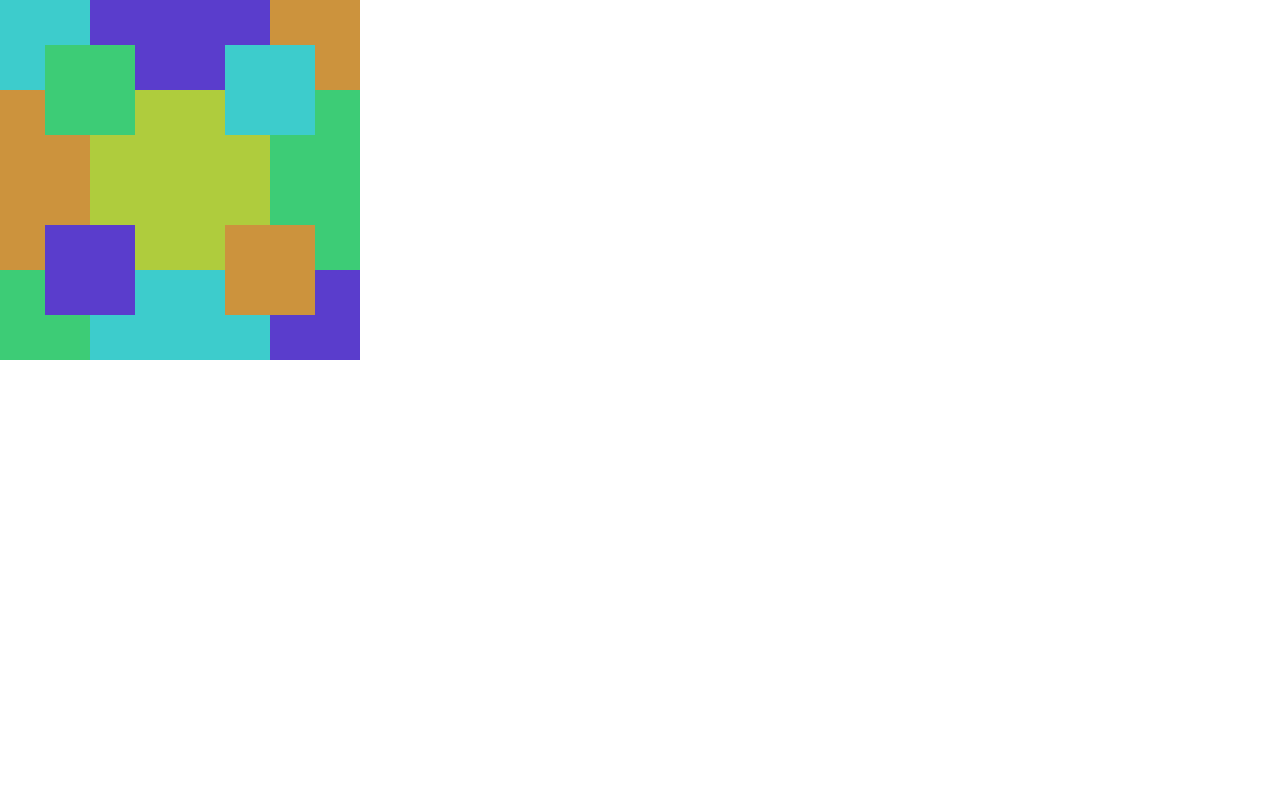
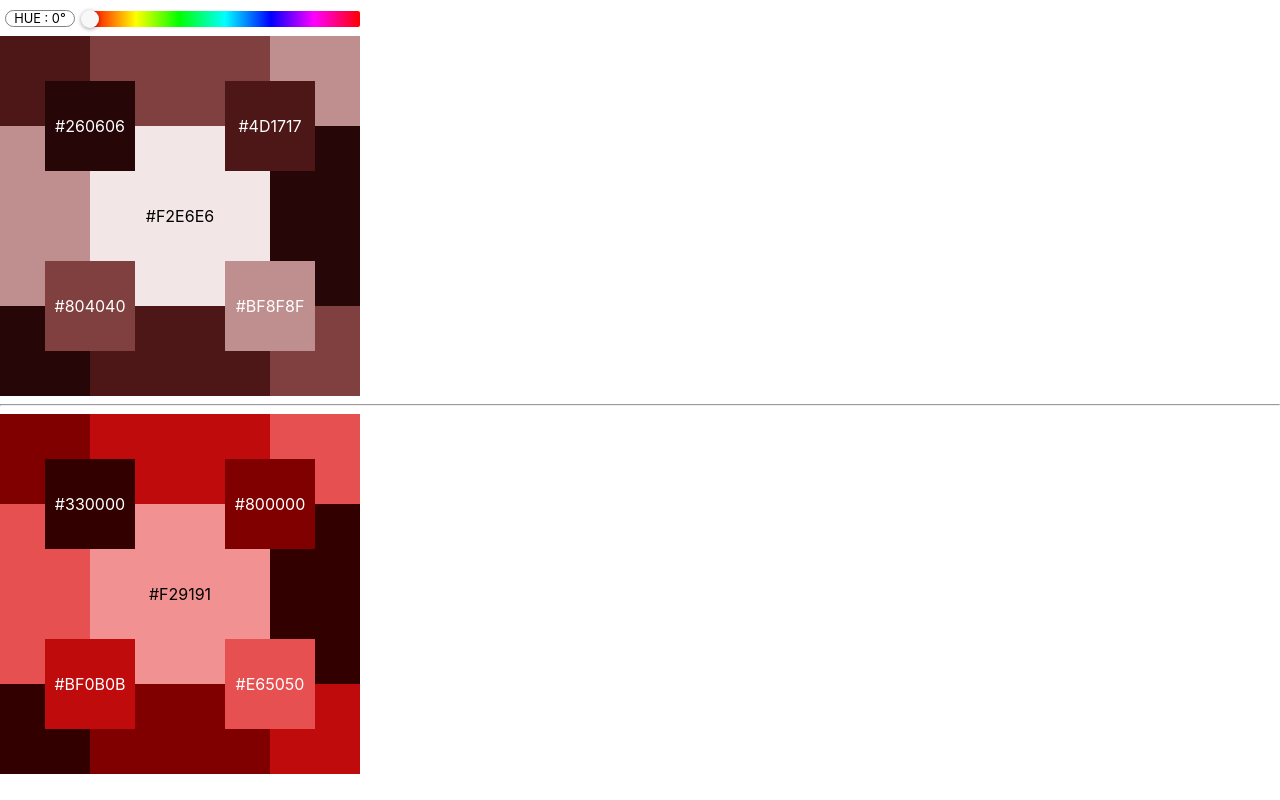
Before and after one commit to jacealan/cpm, a React (Create React App) app: page / in a window 1280 px wide. Built offline with nearby package versions, Linux system fonts and the light colour scheme.

Commit message:
Monochromatic color

```diff
--- a/package.json
+++ b/package.json
@@ -7,6 +7,7 @@
     "@testing-library/react": "^13.4.0",
     "@testing-library/user-event": "^13.5.0",
     "react": "^18.2.0",
+    "react-color": "^2.19.3",
     "react-dom": "^18.2.0",
     "react-scripts": "5.0.1",
     "web-vitals": "^2.1.4"
--- a/src/App.js
+++ b/src/App.js
@@ -1,4 +1,5 @@
 import { useState } from 'react';
+import { HuePicker } from 'react-color'; // http://casesandberg.github.io/react-color/
 // import logo from './logo.svg';
 import './App.css';
 
@@ -14,7 +15,7 @@ import './App.css';
  * @return  Array           The RGB representation
  */
 function hsvToRgb(h, s, v) {
-  let r, g, b;
+  let r, g, b, hex;
 
   let i = Math.floor(h * 6);
   let f = h * 6 - i;
@@ -30,81 +31,82 @@ function hsvToRgb(h, s, v) {
     case 4: r = t; g = p; b = v; break;
     case 5: r = v; g = p; b = q; break;
     default: r = 0; g = 0; b = 0;
-  }
+  };
+
+  r = Math.round(r * 255);
+  g = Math.round(g * 255);
+  b = Math.round(b * 255);
+  hex = `#${r.toString(16).padStart(2, '0')}${g.toString(16).padStart(2, '0')}${b.toString(16).padStart(2, '0')}`.toUpperCase();
 
   return {
-    r: r * 255,
-    g: g * 255,
-    b: b * 255
+    r, g, b, hex
   };
 }
 
 // https://www.unum.la/blog/color-theory-on-instagram
 function App() {
-  const pickH = [0.1, 0.2, 0.4, 0.8, 0.9];
-  // const pickH = [0.1, 0.17, 0.24, 0.31, 0.38];
-  // const pickH = [0.3, 0.4, 0.6, 0.7, 0.9];
-  const pickS = [0.05, 0.2, 0.4, 0.65, 0.95];
-  const pickV = [0.15, 0.3, 0.5, 0.75, 0.95];
-  const pickSV = [0.15, 0.3, 0.5, 0.75, 0.95];
-  const rgbs = [];
-  pickH.forEach((h, idx) => {rgbs[idx] = hsvToRgb(h + 0.3, 0.7, 0.8)});
+  const [h, setH] = useState(0);
+  const [s, setS] = useState(0.5);
+  const [v, setV] = useState(0.5);
+
+  const [background, setBackground] = useState(0);
+  const onChangeHue = (color) => {
+    console.log(color)
+    setBackground(color.hex);
+    setH(Math.round(color.hsv.h));
+    const newRgbs = [];
+    const pickSV1 = [0.15, 0.3, 0.5, 0.75, 0.95];
+    pickSV1.forEach((sv, idx) => {newRgbs[idx] = hsvToRgb(h / 360, 1 - sv, sv)});
+    // pickSV.forEach((sv, idx) => {newRgbs[idx] = hsvToRgb(h / 360, 1 - 1 / (1 - sv), sv)});
+    const pickSV2 = [0.2, 0.5, 0.75, 0.9, 0.95];
+    pickSV2.forEach((sv, idx) => {newRgbs[idx + 5] = hsvToRgb(h / 360, 1 - sv ** 10, sv)});
+    setRgbs(newRgbs);
+  }
+
+  const newRgbs = [];
+  const pickSV1 = [0.15, 0.3, 0.5, 0.75, 0.95];
+  pickSV1.forEach((sv, idx) => {newRgbs[idx] = hsvToRgb(h / 360, 1 - sv, sv)});
+  const pickSV2 = [0.2, 0.5, 0.75, 0.9, 0.95];
+  pickSV2.forEach((sv, idx) => {newRgbs[idx + 5] = hsvToRgb(h / 360, 1 - sv ** 10, sv)});
+  const [rgbs, setRgbs] = useState(newRgbs);
+  const onChangeH = (e) => {
+    setH(e.target.value);
+
+    const newRgbs = [];
+    const pickSV1 = [0.15, 0.3, 0.5, 0.75, 0.95];
+    pickSV1.forEach((sv, idx) => {newRgbs[idx] = hsvToRgb(h / 360, 1 - sv, sv)});
+    // pickSV.forEach((sv, idx) => {newRgbs[idx] = hsvToRgb(h / 360, 1 - 1 / (1 - sv), sv)});
+    const pickSV2 = [0.2, 0.5, 0.75, 0.9, 0.95];
+    pickSV2.forEach((sv, idx) => {newRgbs[idx + 5] = hsvToRgb(h / 360, 1 - sv ** 10, sv)});
+    setRgbs(newRgbs);
+  }
+
+  const onChangeS = (e) => {
+    setS(e.target.value);
+  }
+  const onChangeV = (e) => {
+    setV(e.target.value);
+  }
+
+  // pickH.forEach((h, idx) => {rgbs[idx] = hsvToRgb(h + 0.3, 0.7, 0.8)});
   // pickS.forEach((s, idx) => {rgbs[idx] = hsvToRgb(0.0, s, 0.99)});
-  // pickSV.forEach((sv, idx) => {rgbs[idx] = hsvToRgb(0., 1 - sv, sv)});
   //// pickSV.forEach((sv, idx) => {rgbs[idx] = hsvToRgb(0.1, sv, 1 - sv)});
   //// pickV.forEach((v, idx) => {rgbs[idx] = hsvToRgb(0., 0.2, v)});
-  console.log(rgbs);
+
   return (
     <div className="container">
+
+      <div className="controller">
+        <div className="hue-text">
+          HUE : {h}°
+          {/* <input type="number" min="0" max="359" step="1" onChange={onChangeH} value={h} style={{width: 37}} /> */}
+        </div>
+        <div className="hue-slider"><HuePicker color={background} onChange={onChangeHue} width="270px" /></div>
+        {/* <input onChange={onChangeS} value={s} /> */}
+        {/* <input onChange={onChangeV} value={v} /> */}
+      </div>
+
       <div className="palette">
-        <div className="color2"></div>
-        <div className="color2"></div>
-        <div className="color3"></div>
-        <div className="color3"></div>
-        <div className="color3"></div>
-        <div className="color4"></div>
-        <div className="color4"></div>
-
-        <div className="color2"></div>
-        <div className="color1"></div>
-        <div className="color1"></div>
-        <div className="color3"></div>
-        <div className="color2"></div>
-        <div className="color2"></div>
-        <div className="color4"></div>
-
-        <div className="color4"></div>
-        <div className="color1"></div>
-        <div className="color1"></div>
-        <div className="color5"></div>
-        <div className="color2"></div>
-        <div className="color2"></div>
-        <div className="color1"></div>
-
-        <div className="color4"></div>
-        <div className="color4"></div>
-        <div className="color5"></div>
-        <div className="color5"></div>
-        <div className="color5"></div>
-        <div className="color1"></div>
-        <div className="color1"></div>
-
-        <div className="color4"></div>
-        <div className="color3"></div>
-        <div className="color3"></div>
-        <div className="color5"></div>
-        <div className="color4"></div>
-        <div className="color4"></div>
-        <div className="color1"></div>
-
-        <div className="color1"></div>
-        <div className="color3"></div>
-        <div className="color3"></div>
-        <div className="color2"></div>
-        <div className="color4"></div>
-        <div className="color4"></div>
-        <div className="color3"></div>
-
         <div className="color1"></div>
         <div className="color1"></div>
         <div className="color2"></div>
@@ -112,8 +114,135 @@ function App() {
         <div className="color2"></div>
         <div className="color3"></div>
         <div className="color3"></div>
+
+        <div className="color1"></div>
+        <div className="color0">{rgbs[0].hex}</div>
+        {/* <div className="color0"></div> */}
+        <div className="color2"></div>
+        <div className="color1">{rgbs[1].hex}</div>
+        {/* <div className="color1"></div> */}
+        <div className="color3"></div>
+
+        <div className="color3"></div>
+        {/* <div className="color0"></div> */}
+        {/* <div className="color0"></div> */}
+        <div className="color4"></div>
+        {/* <div className="color1"></div> */}
+        {/* <div className="color1"></div> */}
+        <div className="color0"></div>
+
+        <div className="color3"></div>
+        <div className="color3"></div>
+        <div className="color4"></div>
+        <div className="color4">{rgbs[4].hex}</div>
+        <div className="color4"></div>
+        <div className="color0"></div>
+        <div className="color0"></div>
+
+        <div className="color3"></div>
+        <div className="color2">{rgbs[2].hex}</div>
+        {/* <div className="color2"></div> */}
+        <div className="color4"></div>
+        <div className="color3">{rgbs[3].hex}</div>
+        {/* <div className="color3"></div> */}
+        <div className="color0"></div>
+
+        <div className="color0"></div>
+        {/* <div className="color2"></div> */}
+        {/* <div className="color2"></div> */}
+        <div className="color1"></div>
+        {/* <div className="color3"></div> */}
+        {/* <div className="color3"></div> */}
+        <div className="color2"></div>
+
+        <div className="color0"></div>
+        <div className="color0"></div>
+        <div className="color1"></div>
+        <div className="color1"></div>
+        <div className="color1"></div>
+        <div className="color2"></div>
+        <div className="color2"></div>
+      </div>
+      <hr />
+      <div className="palette">
+        <div className="color6"></div>
+        <div className="color6"></div>
+        <div className="color7"></div>
+        <div className="color7"></div>
+        <div className="color7"></div>
+        <div className="color8"></div>
+        <div className="color8"></div>
+
+        <div className="color6"></div>
+        <div className="color5">{rgbs[5].hex}</div>
+        {/* <div className="color5"></div> */}
+        <div className="color7"></div>
+        <div className="color6">{rgbs[6].hex}</div>
+        {/* <div className="color6"></div> */}
+        <div className="color8"></div>
+
+        <div className="color8"></div>
+        {/* <div className="color5"></div> */}
+        {/* <div className="color5"></div> */}
+        <div className="color9"></div>
+        {/* <div className="color6"></div> */}
+        {/* <div className="color6"></div> */}
+        <div className="color5"></div>
+
+        <div className="color8"></div>
+        <div className="color8"></div>
+        <div className="color9"></div>
+        <div className="color9">{rgbs[9].hex}</div>
+        <div className="color9"></div>
+        <div className="color5"></div>
+        <div className="color5"></div>
+
+        <div className="color8"></div>
+        <div className="color7">{rgbs[7].hex}</div>
+        {/* <div className="color7"></div> */}
+        <div className="color9"></div>
+        <div className="color8">{rgbs[8].hex}</div>
+        {/* <div className="color8"></div> */}
+        <div className="color5"></div>
+
+        <div className="color5"></div>
+        {/* <div className="color7"></div> */}
+        {/* <div className="color7"></div> */}
+        <div className="color6"></div>
+        {/* <div className="color8"></div> */}
+        {/* <div className="color8"></div> */}
+        <div className="color7"></div>
+
+        <div className="color5"></div>
+        <div className="color5"></div>
+        <div className="color6"></div>
+        <div className="color6"></div>
+        <div className="color6"></div>
+        <div className="color7"></div>
+        <div className="color7"></div>
       </div>
       <style jsx>{`
+        .controller {
+          width: 360px;
+          height: 36px;
+          display: grid;
+          grid-template-columns: 1fr 3fr;
+        }
+        .hue-text {
+          margin: 10px 15px 10px 5px;
+          border: solid 1px grey;
+          border-radius: 10px;
+          font-size: 0.8rem;
+          display: flex;
+          justify-content: center;
+          align-items: center;
+        }
+        .hue-slider {
+          display: flex;
+          justify-content: center;
+          align-items: center;
+        }
+
         .palette {
           width: 360px;
           height: 360px;
@@ -121,20 +250,69 @@ function App() {
           grid-template-columns: repeat(3, 1fr) 2fr repeat(3, 1fr);
           grid-template-rows: repeat(3, 1fr) 2fr repeat(3, 1fr);
         }
-        .color1 {
+        .palette div:nth-child(9) {
+          color: white;
+          grid-area: 2 / 2 / 4 / 4;
+          display: flex;
+          justify-content: center;
+          align-items: center;
+        }
+        .palette div:nth-child(11) {
+          color: white;
+          grid-area: 2 / 5 / 4 / 7;
+          display: flex;
+          justify-content: center;
+          align-items: center;
+        }
+        .palette div:nth-child(19) {
+          display: flex;
+          justify-content: center;
+          align-items: center;
+        }
+        .palette div:nth-child(24) {
+          color: white;
+          grid-area: 5 / 2 / 7 / 4;
+          display: flex;
+          justify-content: center;
+          align-items: center;
+        }
+        .palette div:nth-child(26) {
+          color: white;
+          grid-area: 5 / 5 / 7 / 7;
+          display: flex;
+          justify-content: center;
+          align-items: center;
+        }
+
+        .color0 {
           background-color: rgb(${rgbs[0].r}, ${rgbs[0].g}, ${rgbs[0].b});
         }
-        .color2 {
+        .color1 {
           background-color: rgb(${rgbs[1].r}, ${rgbs[1].g}, ${rgbs[1].b});
         }
-        .color3 {
+        .color2 {
           background-color: rgb(${rgbs[2].r}, ${rgbs[2].g}, ${rgbs[2].b});
         }
-        .color4 {
+        .color3 {
           background-color: rgb(${rgbs[3].r}, ${rgbs[3].g}, ${rgbs[3].b});
         }
+        .color4 {
+          background-color: rgb(${rgbs[4].r}, ${rgbs[4].g}, ${rgbs[4].b});
+        }
         .color5 {
-          background-color: rgb(${rgbs[4].r}, ${rgbs[4].g}, ${rgbs[4].b});
+          background-color: rgb(${rgbs[5].r}, ${rgbs[5].g}, ${rgbs[5].b});
+        }
+        .color6 {
+          background-color: rgb(${rgbs[6].r}, ${rgbs[6].g}, ${rgbs[6].b});
+        }
+        .color7 {
+          background-color: rgb(${rgbs[7].r}, ${rgbs[7].g}, ${rgbs[7].b});
+        }
+        .color8 {
+          background-color: rgb(${rgbs[8].r}, ${rgbs[8].g}, ${rgbs[8].b});
+        }
+        .color9 {
+          background-color: rgb(${rgbs[9].r}, ${rgbs[9].g}, ${rgbs[9].b});
         }
       `}</style>
     </div>
```
Also changed, not shown: 1 other file (tests, documents, lock files or other folders).
